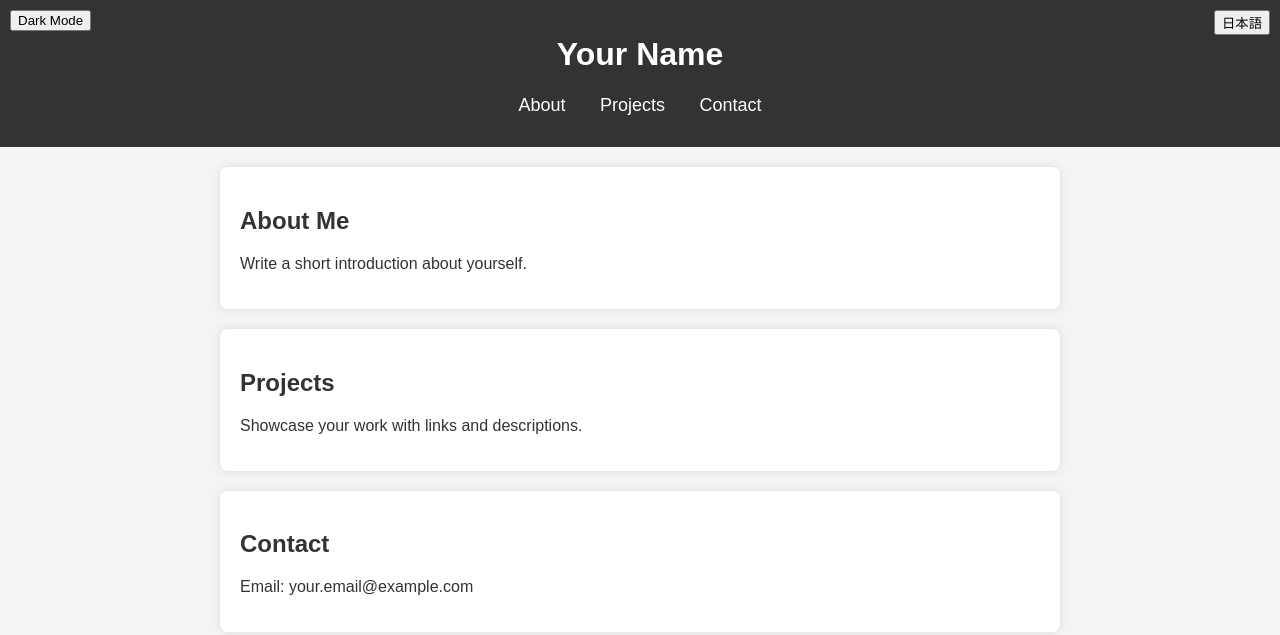
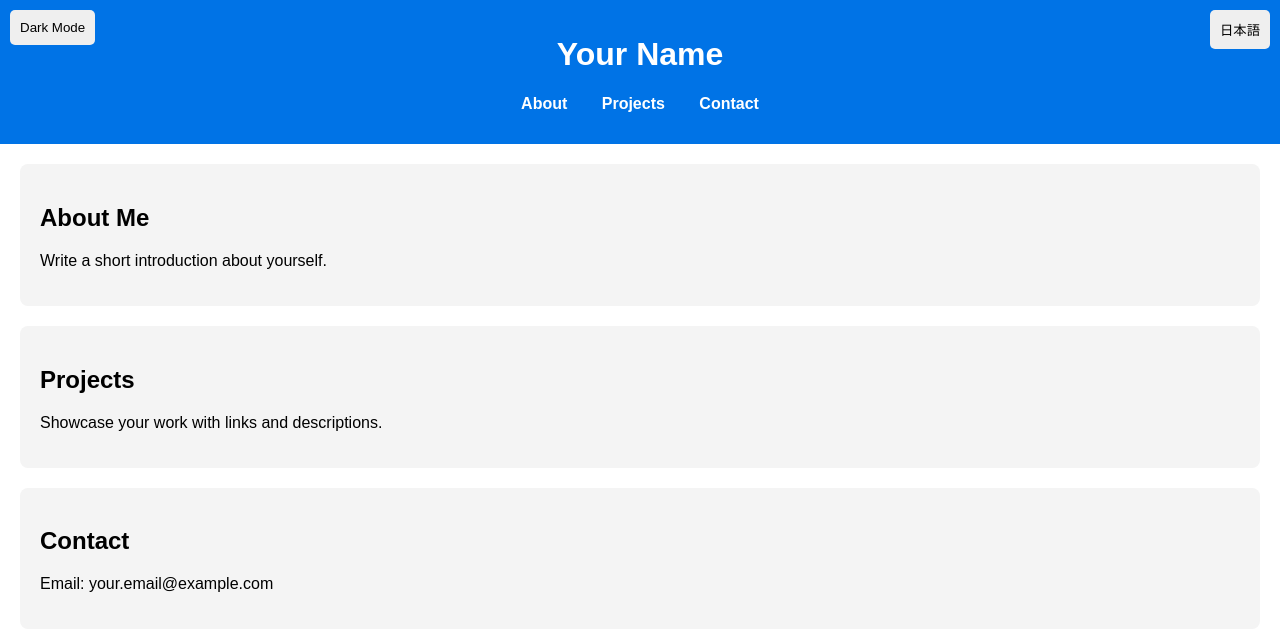
Before and after one commit to Ulariko/PortfolioProjecto, a plain HTML site: page index.html in a window 1280 px wide. Drawn offline with Linux system fonts and the light colour scheme.

Commit message:
Update styles.css

```diff
--- a/styles.css
+++ b/styles.css
@@ -2,19 +2,20 @@ body {
     font-family: Arial, sans-serif;
     margin: 0;
     padding: 0;
-    background-color: #f4f4f4;
-    color: #333;
+    background-color: white;
+    color: black;
+    transition: background-color 0.3s, color 0.3s;
 }
 
 header {
-    background: #333;
+    background-color: #0073e6;
     color: white;
     padding: 15px;
     text-align: center;
 }
 
 nav ul {
-    list-style: none;
+    list-style-type: none;
     padding: 0;
 }
 
@@ -26,15 +27,32 @@ nav ul li {
 nav ul li a {
     color: white;
     text-decoration: none;
-    font-size: 18px;
+    font-weight: bold;
 }
 
 section {
     padding: 20px;
-    max-width: 800px;
-    margin: auto;
-    background: white;
-    margin-top: 20px;
+    margin: 20px;
     border-radius: 8px;
-    box-shadow: 0 0 10px rgba(0, 0, 0, 0.1);
+    background-color: #f4f4f4;
 }
+
+.dark-mode {
+    background-color: #222;
+    color: white;
+}
+
+.dark-mode section {
+    background-color: #444;
+}
+
+button {
+    padding: 10px;
+    border: none;
+    border-radius: 5px;
+    cursor: pointer;
+}
+
+button:hover {
+    opacity: 0.8;
+}
```
